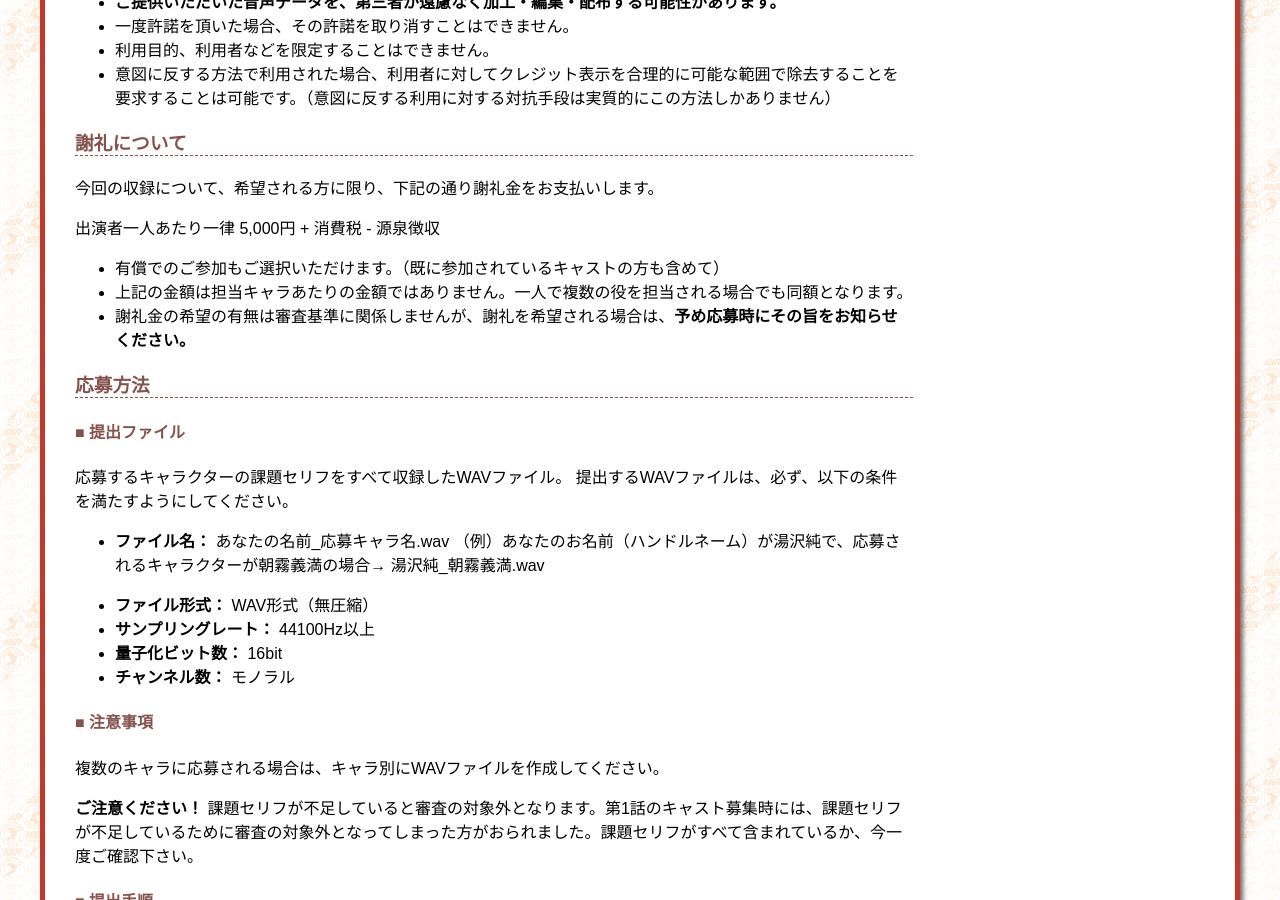
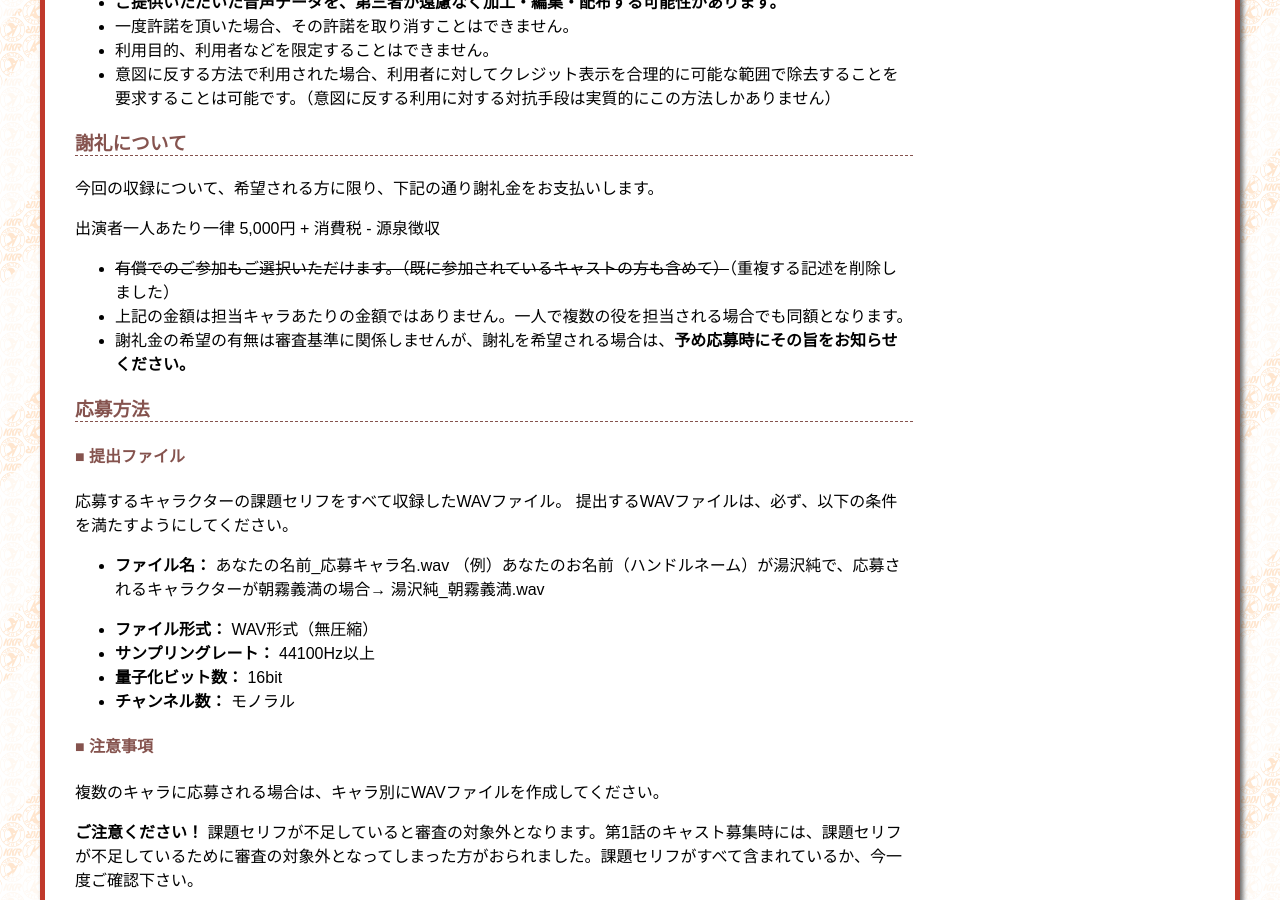
Before and after one commit to kosys/kosys.github.io, a Jekyll site: the page built from _posts/2017-08-02-ep03-part1-voice-actor.md, in a window 1280 px wide and 900 px high, scrolled down 2648 px. Built offline with Jekyll 4.4.1, drawn with Linux system fonts in a browser that asks for light colours; some web fonts are replaced; comment, search, counter and statistics services are not loaded.

Commit message:
重複する記述を削除

```diff
--- a/_posts/2017-08-02-ep03-part1-voice-actor.md
+++ b/_posts/2017-08-02-ep03-part1-voice-actor.md
@@ -104,7 +104,7 @@ category: news
 
 出演者一人あたり一律 5,000円 + 消費税 - 源泉徴収
 
-* 有償でのご参加もご選択いただけます。（既に参加されているキャストの方も含めて）
+* <del>有償でのご参加もご選択いただけます。（既に参加されているキャストの方も含めて）</del>（重複する記述を削除しました）
 * 上記の金額は担当キャラあたりの金額ではありません。一人で複数の役を担当される場合でも同額となります。
 * 謝礼金の希望の有無は審査基準に関係しませんが、謝礼を希望される場合は、**予め応募時にその旨をお知らせください。**
 
```
